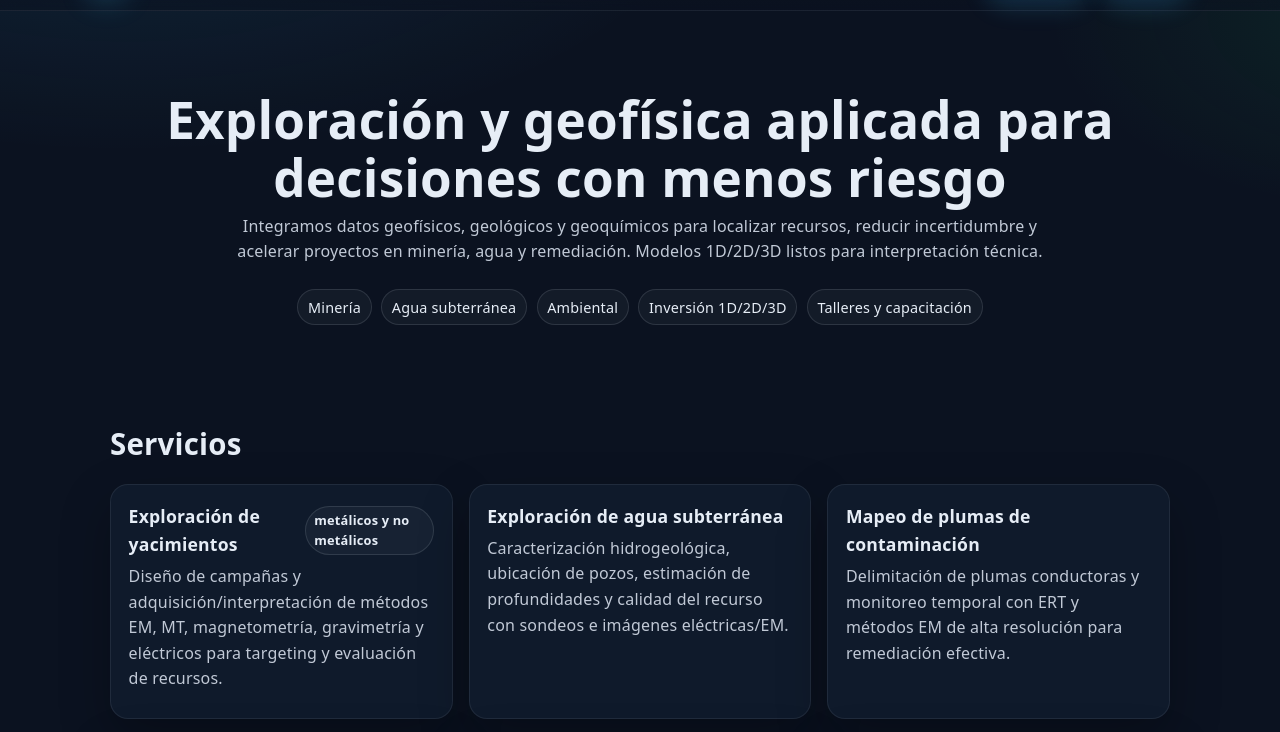
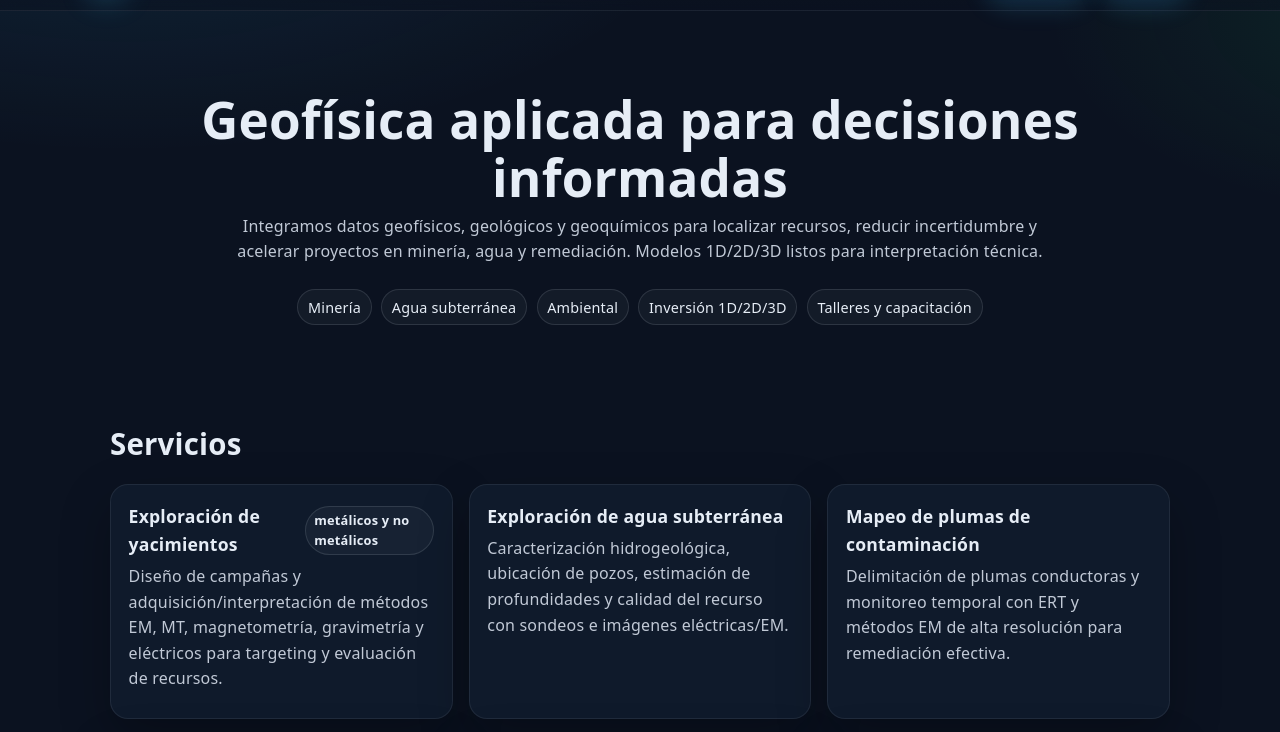
Before and after one commit to ulrogo6908/Geociencias-del-Desierto, a plain HTML site: page index.html in a window 1280 px wide. Shown: the part 67-799 px from the top of the page. Drawn offline with Linux system fonts and the light colour scheme.

Commit message:
Update index.html

```diff
--- a/index.html
+++ b/index.html
@@ -103,7 +103,7 @@
   <!-- HERO -->
   <header class="hero">
     <div class="wrap">
-      <h1>Exploración y geofísica aplicada para decisiones con menos riesgo</h1>
+      <h1>Geofísica aplicada para decisiones informadas</h1>
       <p>Integramos datos geofísicos, geológicos y geoquímicos para localizar recursos, reducir incertidumbre y acelerar proyectos en minería, agua y remediación. Modelos 1D/2D/3D listos para interpretación técnica.</p>
       <div class="tags">
         <span class="tag">Minería</span>
```
